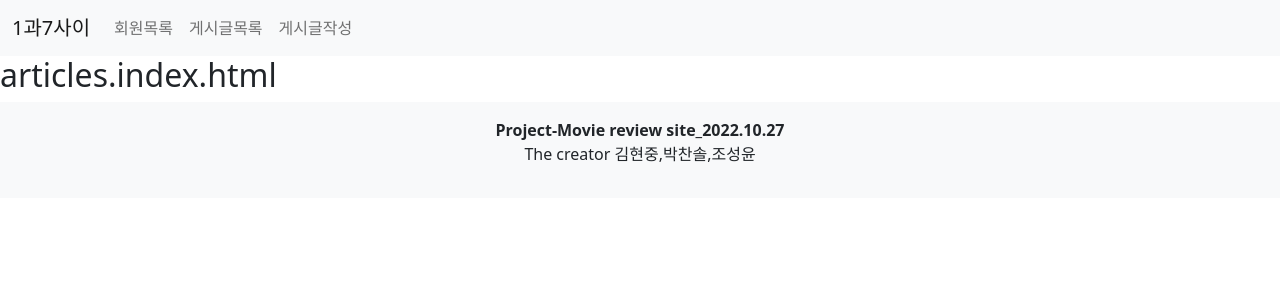
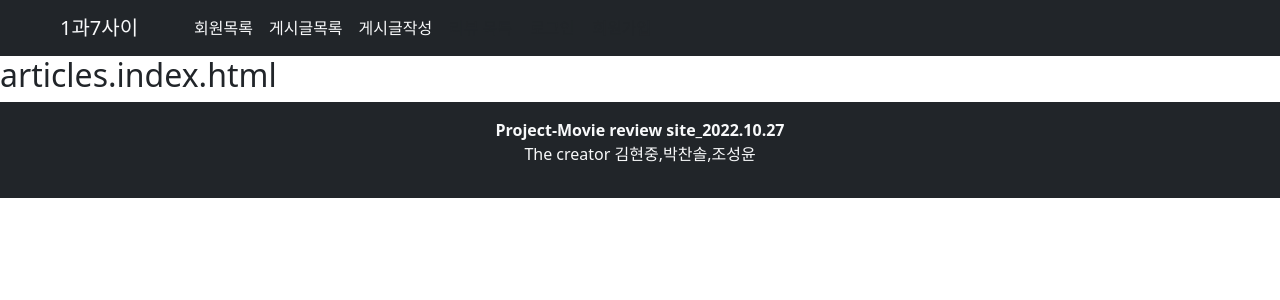
Before and after one commit to cksthf3211/Django-PJT-05, a Django app: page /articles/ in a window 1280 px wide. Shown: the top 300 px of the page. Run offline with Django 3.2, Linux system fonts and the light colour scheme; some libraries are stand-ins or nearby versions.

Commit message:
nav완성

```diff
--- a/templates/base.html
+++ b/templates/base.html
@@ -9,23 +9,46 @@
     <link href="https://cdn.jsdelivr.net/npm/bootstrap@5.2.2/dist/css/bootstrap.min.css" rel="stylesheet" integrity="sha384-Zenh87qX5JnK2Jl0vWa8Ck2rdkQ2Bzep5IDxbcnCeuOxjzrPF/et3URy9Bv1WTRi" crossorigin="anonymous">
   </head>
   <body>
-    <nav class="navbar navbar-expand-lg bg-light">
+    <nav class="navbar navbar-expand-lg bg-dark">
         <div class="container-fluid">
-          <a class="navbar-brand" href="{% url 'accounts:home' %}">1과7사이</a>
+          <a class="navbar-brand text-light mx-5" href="{% url 'accounts:home' %}">1과7사이</a>
           <button class="navbar-toggler" type="button" data-bs-toggle="collapse" data-bs-target="#navbarNav" aria-controls="navbarNav" aria-expanded="false" aria-label="Toggle navigation">
             <span class="navbar-toggler-icon"></span>
           </button>
           <div class="collapse navbar-collapse" id="navbarNav">
             <ul class="navbar-nav">
               <li class="nav-item">
-                <a class="nav-link" href="{% url 'accounts:index' %}">회원목록</a>
+                <a class="nav-link text-light" href="{% url 'accounts:index' %}">회원목록</a>
               </li>
               <li class="nav-item">
-                <a class="nav-link" href="{% url 'articles:index' %}">게시글목록</a>
+                <a class="nav-link text-light" href="{% url 'articles:index' %}">게시글목록</a>
               </li>
               <li class="nav-item">
-                <a class="nav-link" href="{% url 'articles:index' %}">게시글작성</a>
+                <a class="nav-link text-light" href="{% url 'articles:index' %}">게시글작성</a>
               </li>
+            </ul>
+            <ul class="nav">
+                <li class="nav-item">
+                    <a href="{% url 'articles:index' %}" class="btn btn-outline-dark px-2">리뷰 목록</button></a>
+                </li>
+                {% if request.user.is_authenticated %}
+                    <li class="nav-item">
+                        <a class="px-2" href="{% url 'accounts:detail' user.pk %}">{{ user }}님 환영합니다 \(￣︶￣* \))</a>
+                    </li>
+                    <li class="nav-item">
+                        <a href="{% url 'accounts:logout' %}" class="btn btn-outline-dark px-2">로그아웃</a>
+                    </li>
+                    <li class="nav-item">
+                        <a href="{% url 'articles:create' %}" class="btn btn-outline-dark px-2">리뷰 작성하기</a>
+                    </li>
+                {% else %}
+                    <li class="nav-item">
+                        <a href="{% url 'accounts:login' %}" class="btn btn-outline-dark px-2">로그인</a>
+                    </li>
+                    <li class="nav-item">
+                        <a href="{% url 'accounts:signup' %}" class="btn btn-outline-dark px-2">회원가입</a>
+                    </li>
+                {% endif %}
             </ul>
           </div>
         </div>
@@ -33,8 +56,8 @@
     {% block content %}
 
     {% endblock content %}
-    <footer class="footer text-center py-3 position-sticky bottom-0 bg-light" style="width: 100%">
-        <p><b>Project-Movie review site_2022.10.27</b><br>The creator 김현중,박찬솔,조성윤</p>
+    <footer class="footer text-center py-3 position-sticky bottom-0 bg-dark" style="width: 100%">
+        <p class="text-light"><b>Project-Movie review site_2022.10.27</b><br>The creator 김현중,박찬솔,조성윤</p>
     </footer>
     <script src="https://cdn.jsdelivr.net/npm/bootstrap@5.2.2/dist/js/bootstrap.bundle.min.js" integrity="sha384-OERcA2EqjJCMA+/3y+gxIOqMEjwtxJY7qPCqsdltbNJuaOe923+mo//f6V8Qbsw3" crossorigin="anonymous"></script>
   </body>
```
Also changed, not shown: accounts/templates/accounts/home.html (+9 -2 lines), accounts/static/accounts/리뷰.jpg (added).
